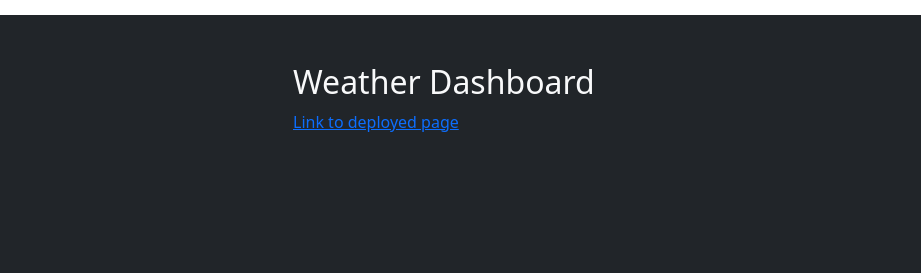
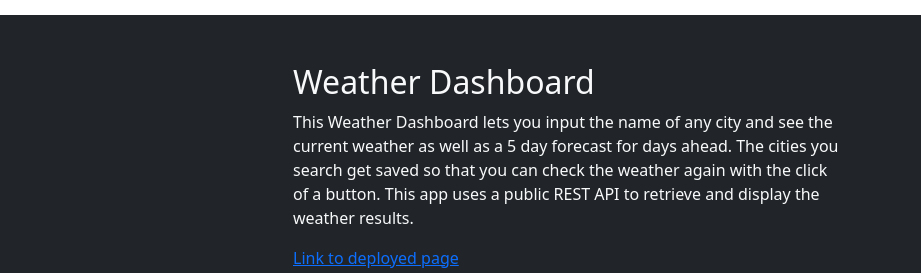
Before and after one commit to jcnolan9/personalPortfolio_v2, a plain HTML site: page index.html in a window 1280 px wide. Shown: the part 527-800 px from the top of the page, 359-1280 px from the left. Drawn offline with nearby package versions, Linux system fonts and the light colour scheme.

Commit message:
Adding descriptive text to projects in p tags

```diff
--- a/index.html
+++ b/index.html
@@ -71,7 +71,13 @@
                 </div>
                 <div class='col-6'>
                     <h2 class='mt-5'>Weather Dashboard</h2>
+                    <p>This Weather Dashboard lets you input the name of any city and see the current
+                        weather as well as a 5 day forecast for days ahead. The cities you search get saved
+                        so that you can check the weather again with the click of a button. This app uses a public
+                        REST API  to retrieve and display the weather results.
+                    </p>
                     <a href="https://jcnolan9.github.io/weatherDashboard/">
+
                         <p>Link to deployed page</p>
                     </a>
                 </div>
```
